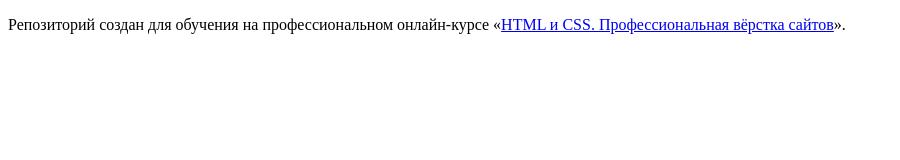
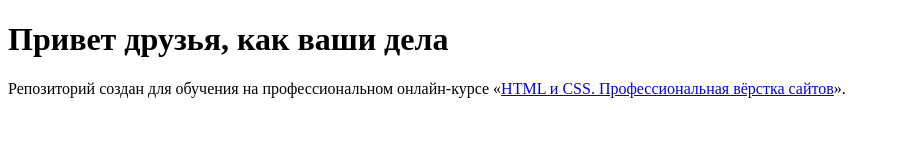
Before and after one commit to htmlacademy-htmlcss/2118805-sedona-34, a plain HTML site: page index.html in a window 1280 px wide. Shown: the whole page, without its empty margins (0-900 px from the left). Drawn offline with Linux system fonts and the light colour scheme.

Commit message:
Добавляет приветствие

```diff
--- a/index.html
+++ b/index.html
@@ -5,7 +5,7 @@
     <title>HTML Academy: Седона</title>
   </head>
   <body>
-
+    <h1>Привет друзья, как ваши дела</h1>
     <p>Репозиторий создан для обучения на профессиональном онлайн‑курсе «<a href="https://htmlacademy.ru/intensive/htmlcss">HTML и CSS. Профессиональная вёрстка сайтов</a>».</p>
 
   </body>
```
